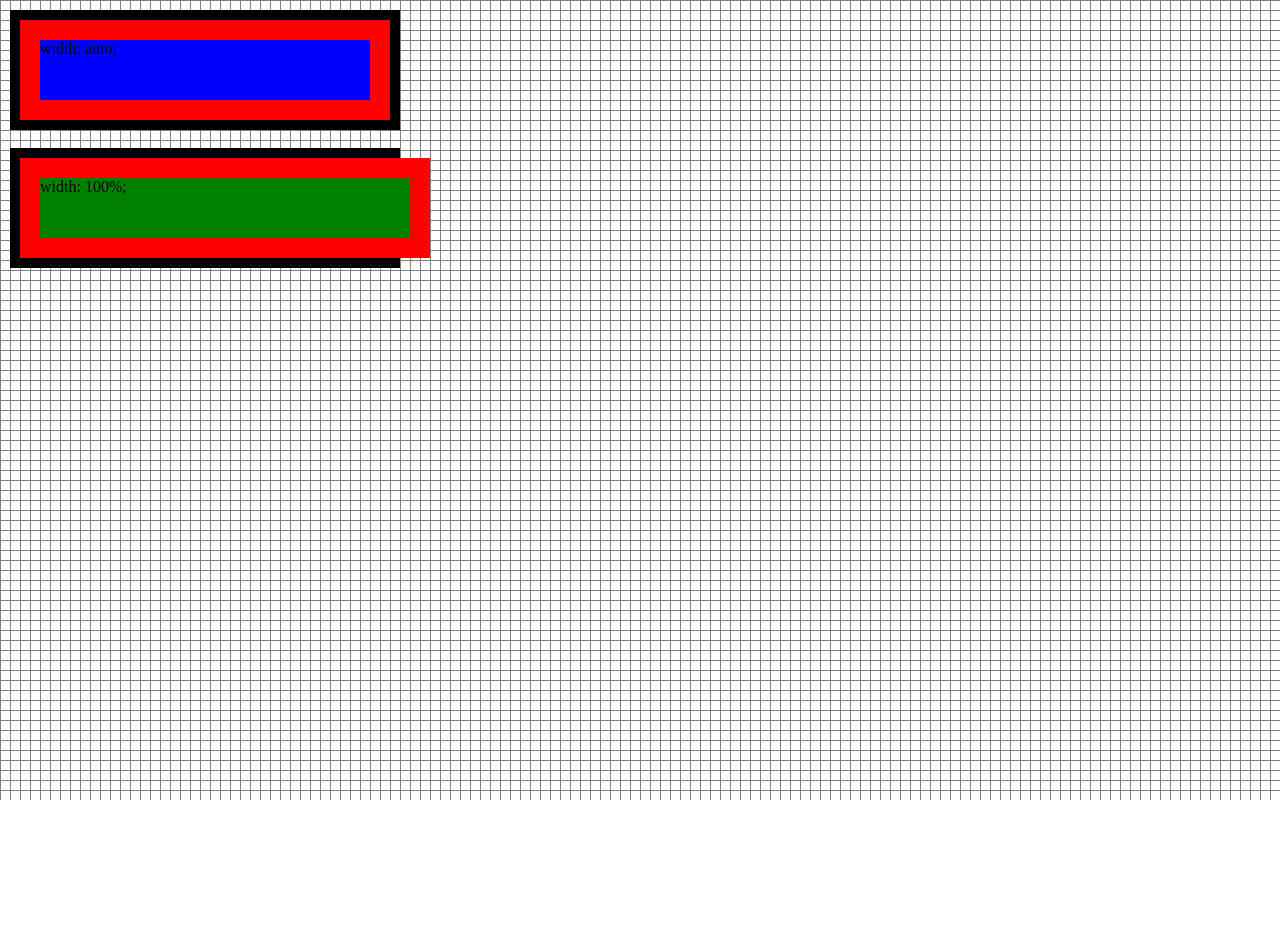
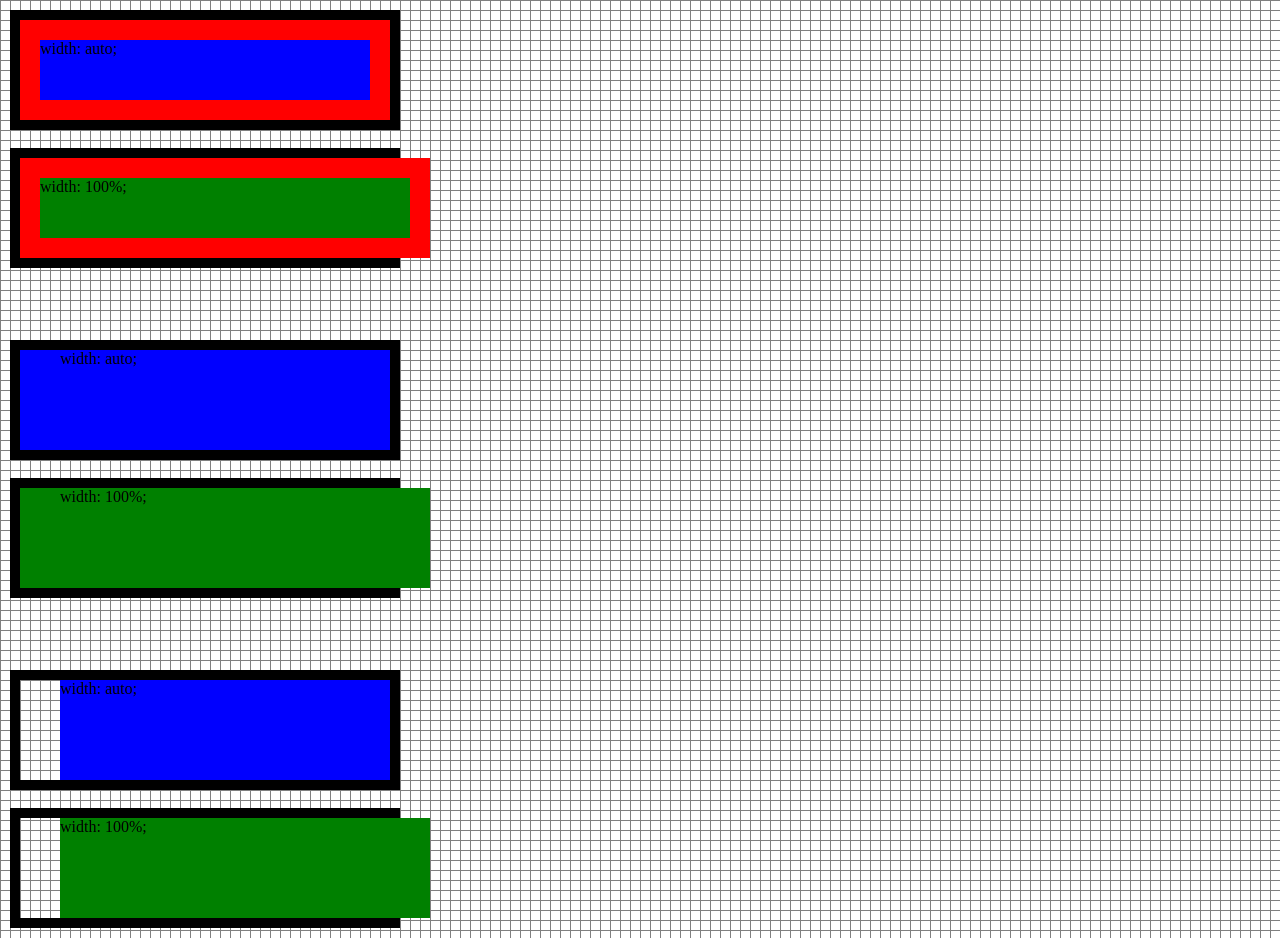
Before and after one commit to ChuckTest/WidthTest, a plain HTML site: page index.html in a window 1280 px wide. Before the commit the page ends 800 px from the top, so only its background shows below. Drawn offline with Linux system fonts and the light colour scheme.

Commit message:
test width with padding and margin

```diff
--- a/index.css
+++ b/index.css
@@ -2,11 +2,6 @@
     width: 370px;
     height: 100px;
     border: solid 10px black;
-}
-
-.child-border {
-    border: solid 20px red;
-    height: 60px;
 }
 
 .width-auto-div {
@@ -26,3 +21,18 @@ body {
         linear-gradient(to bottom, grey 1px, transparent 1px);
     margin: 10px;
 }
+
+.child-border {
+    border: solid 20px red;
+    height: 60px;
+}
+
+.child-padding{
+    padding-left: 40px;
+    height: 100px;
+}
+
+.child-margin{
+    margin-left: 40px;
+    height: 100px;
+}
--- a/index.html
+++ b/index.html
@@ -12,4 +12,34 @@
             width: 100%;
         </div>
     </div>
+    <br/>
+    <br/>
+    <br/>
+    <br/>
+    <div class="parent">
+        <div class="child-padding width-auto-div">
+            width: auto;
+        </div>
+    </div>
+    <br>
+    <div class="parent">
+        <div class="child-padding width-100-div">
+            width: 100%;
+        </div>
+    </div>
+    <br/>
+    <br/>
+    <br/>
+    <br/>
+    <div class="parent">
+        <div class="child-margin width-auto-div">
+            width: auto;
+        </div>
+    </div>
+    <br>
+    <div class="parent">
+        <div class="child-margin width-100-div">
+            width: 100%;
+        </div>
+    </div>
 </body>
```
